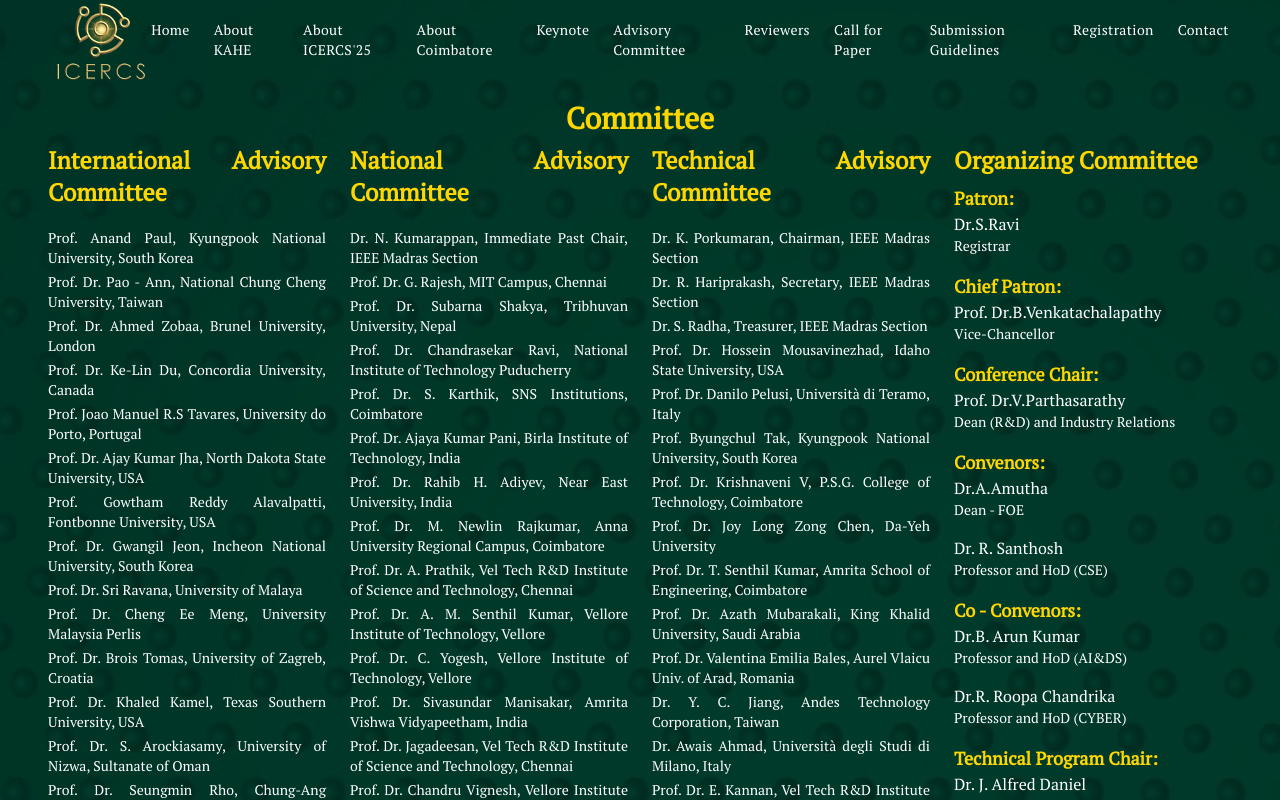
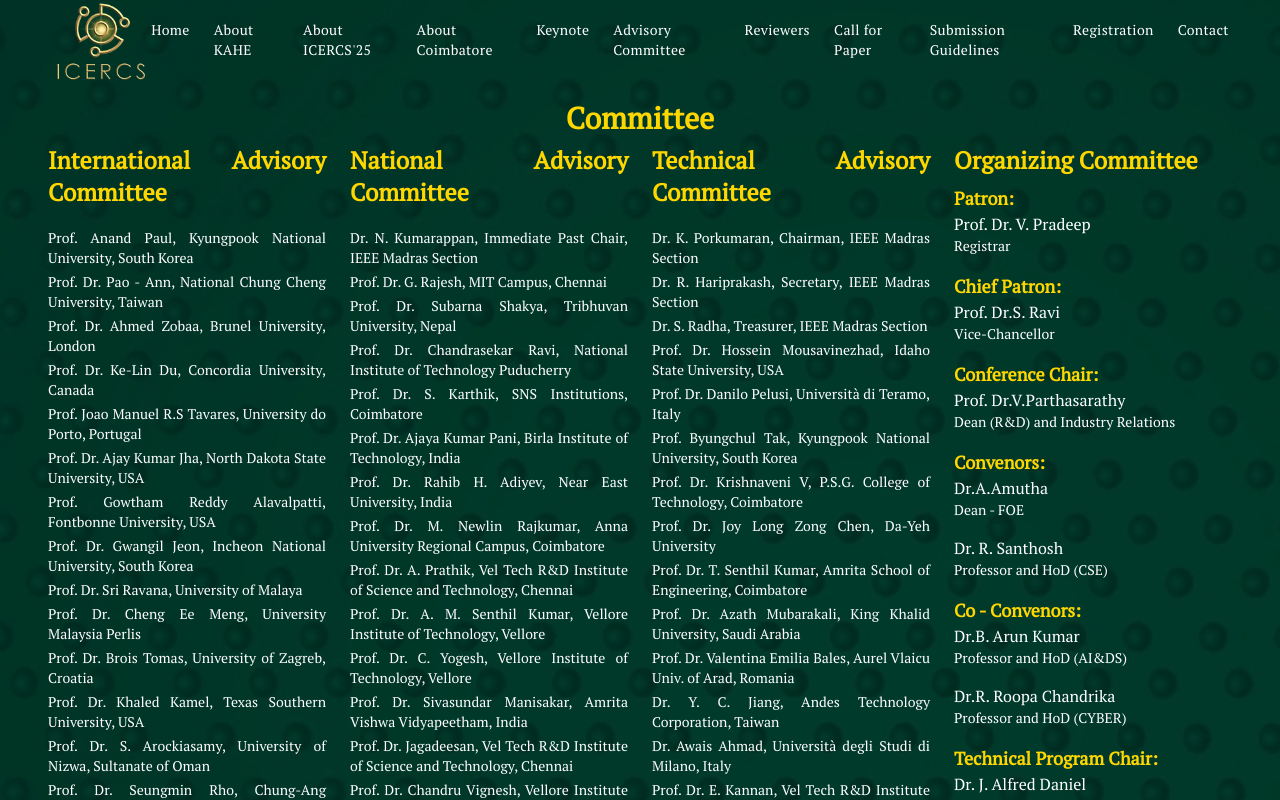
Before and after one commit to kazuma-0/icercs-v2, a Next.js app: page /committee in a window 1280 px wide. Shown: the top 800 px of the page. Built offline with nearby package versions, Linux system fonts and the light colour scheme.

Commit message:
fix: Update organizing committee member details

```diff
--- a/src/app/committee/page.tsx
+++ b/src/app/committee/page.tsx
@@ -141,10 +141,10 @@
 ];
 
 const organizingCommitteeMembers = [
-  { role: "Patron", name: "Dr.S.Ravi", position: "Registrar" },
+  { role: "Patron", name: "Prof. Dr. V. Pradeep", position: "Registrar" },
   {
     role: "Chief Patron",
-    name: "Prof. Dr.B.Venkatachalapathy",
+    name: "Prof. Dr.S. Ravi",
     position: "Vice-Chancellor",
   },
   {
```
